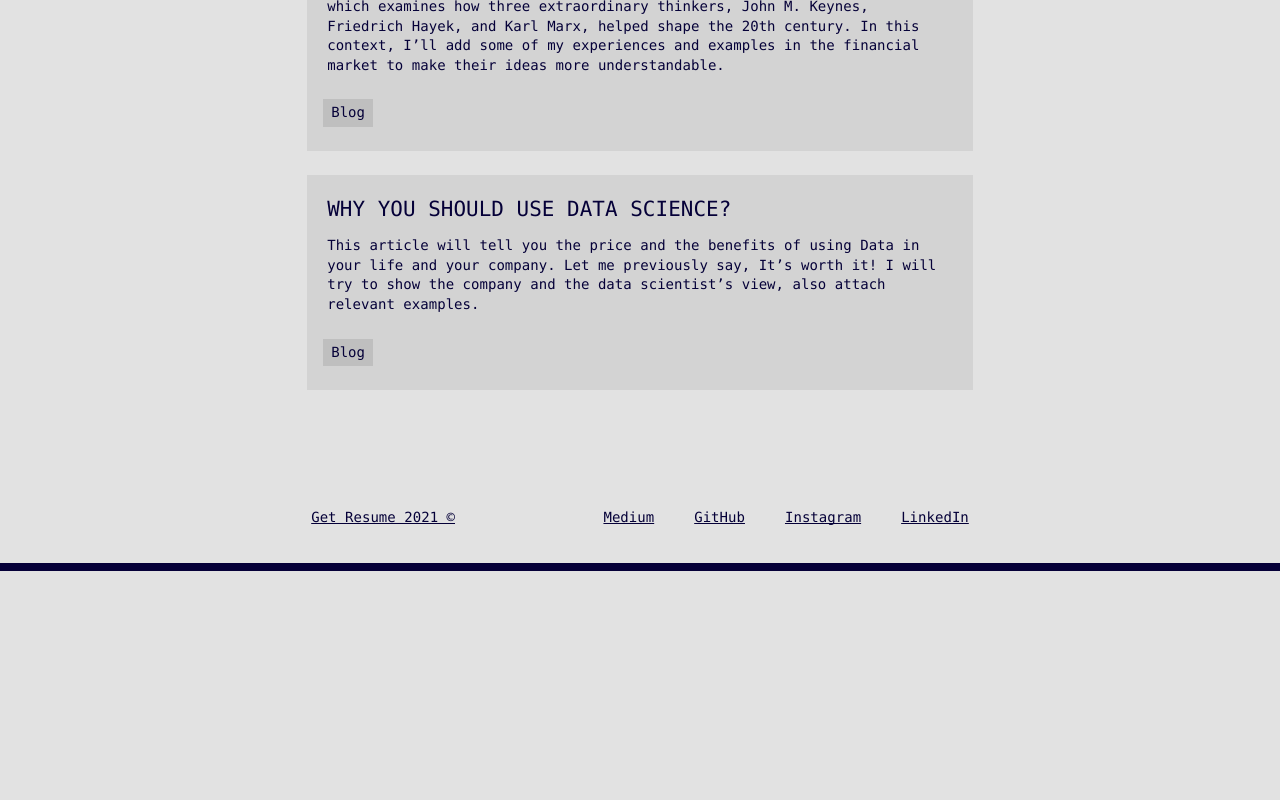
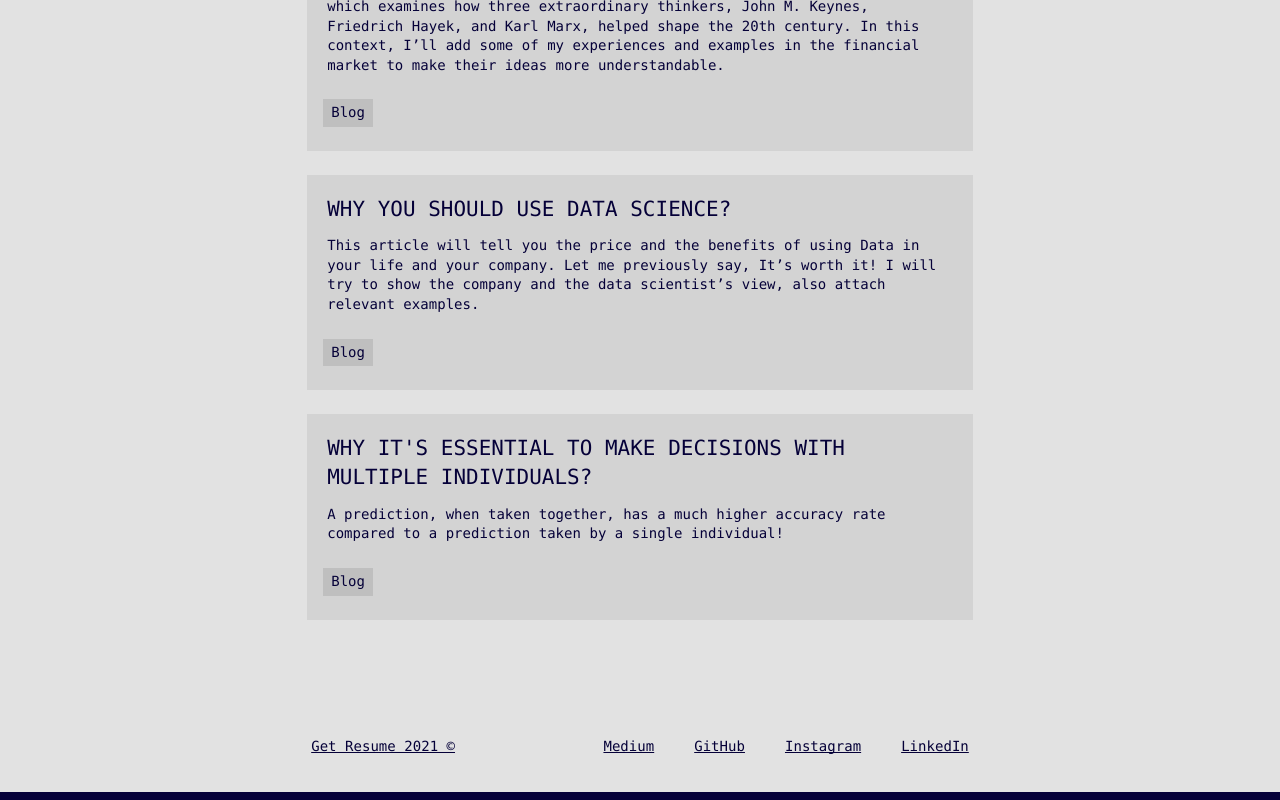
Before and after one commit to HenriPett/henr.dev, a Next.js app: page /writings in a window 1280 px wide. Shown: the part 541-1341 px from the top of the page. Before the commit the page ends 1112 px from the top, so only its background shows below. Built offline with nearby package versions, Linux system fonts and the light colour scheme; no server answers.

Commit message:
add: new writing about decisions

```diff
--- a/pages/writings.js
+++ b/pages/writings.js
@@ -48,6 +48,16 @@ export default function Writings() {
               type={"Blog"}
               target=""
             />
+            <Card
+              link={`https://henriquepett.medium.com/why-its-essential-to-make-decisions-with-multiple-individuals-5a5b43e88496`}
+              className="mainCard"
+              title={"Why It's essential to make decisions with multiple individuals?"}
+              description={
+                "A prediction, when taken together, has a much higher accuracy rate compared to a prediction taken by a single individual!"
+              }
+              type={"Blog"}
+              target=""
+            />
           </div>
         </Main>
       </MainWrapper>
```
